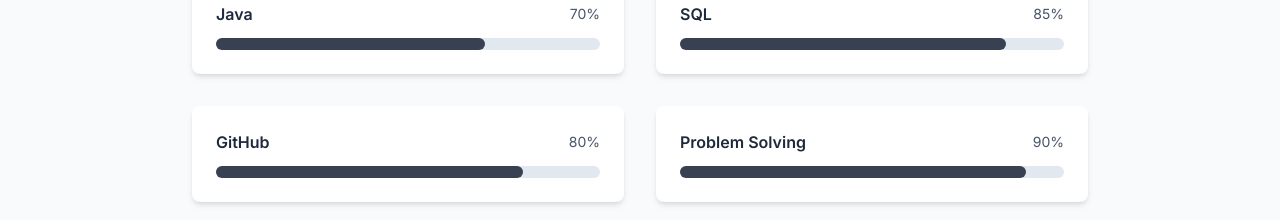
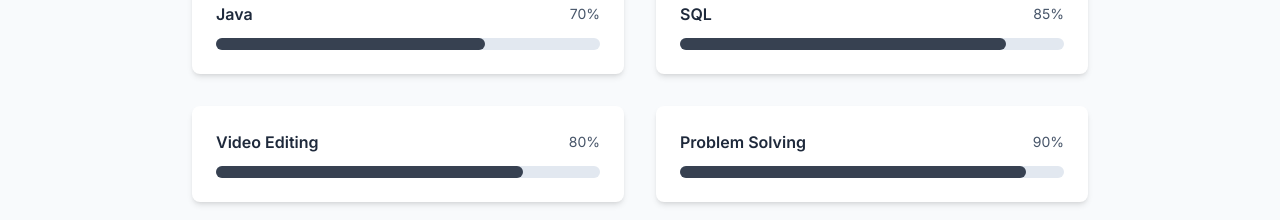
Before and after one commit to mohamednafrisnrs-source/Portfolio, a React (Vite) app: page / in a window 1280 px wide. Shown: the part 1840-2060 px from the top of the page. Built offline with nearby package versions, Linux system fonts and the light colour scheme.

Commit message:
fix: update skills list to replace GitHub with Video Editing

```diff
--- a/src/components/Skills.tsx
+++ b/src/components/Skills.tsx
@@ -7,7 +7,7 @@ const Skills = () => {
     { name: "Python", level: 75, color: "bg-gray-700" },
     { name: "Java", level: 70, color: "bg-gray-700" },
     { name: "SQL", level: 85, color: "bg-gray-700" },
-    { name: "GitHub", level: 80, color: "bg-gray-700" },
+    { name: "Video Editing", level: 80, color: "bg-gray-700" },
     { name: "Problem Solving", level: 90, color: "bg-gray-700" }
   ];
 
```
